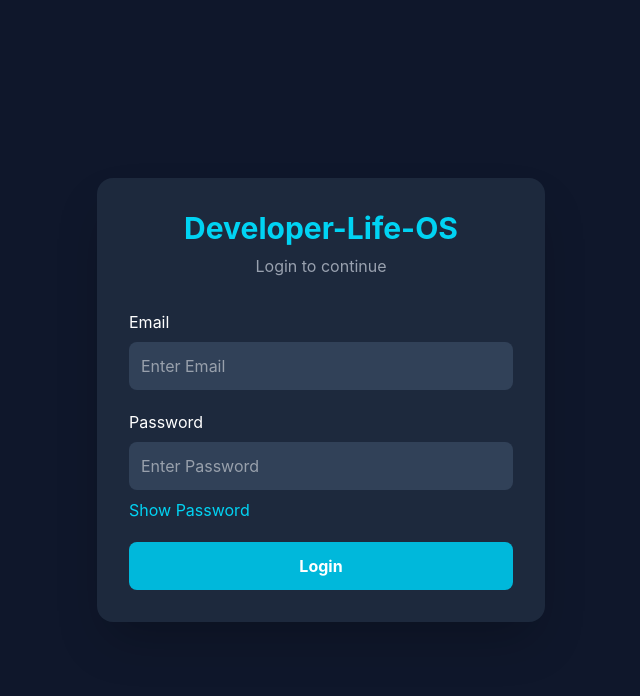
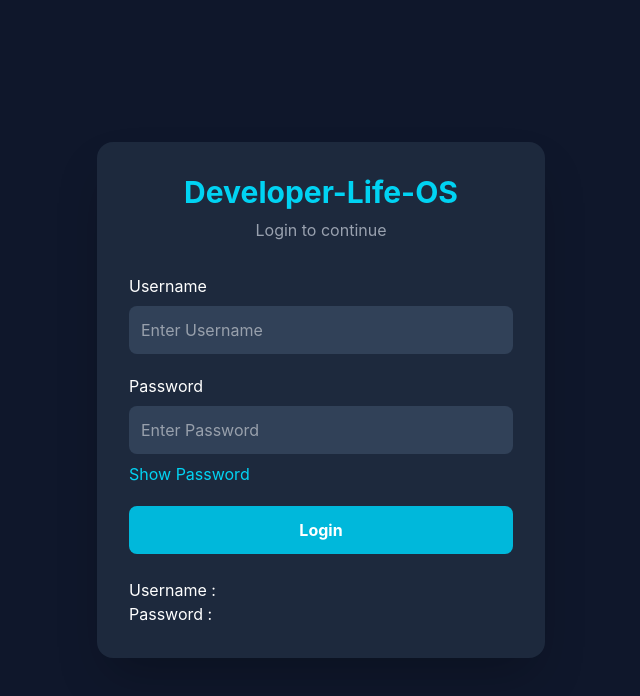
Before and after one commit to PrajapatiPushkar/developer-life-os-frontend, a React (Vite) app: page / in a window 1280 px wide. Shown: the top 696 px of the page, without its empty margins (319-959 px from the left). Built offline with nearby package versions, Linux system fonts and the light colour scheme.

Commit message:
Complete React form handling for login page

```diff
--- a/src/pages/Login.jsx
+++ b/src/pages/Login.jsx
@@ -4,7 +4,22 @@ function Login() {
 
   const [showPassword, setShowPassword] = useState(false);
 
+  const [username, setUsername] = useState("");
+
+  const [password, setPassword] = useState("");
+
+  const handleLogin = () => {
+
+    console.log("Username :", username);
+
+    console.log("Password :", password);
+
+    alert("Login Button Clicked");
+
+  };
+
   return (
+
     <div className="min-h-screen bg-slate-900 flex items-center justify-center">
 
       <div className="w-full max-w-md bg-slate-800 rounded-2xl shadow-2xl p-8">
@@ -17,19 +32,33 @@ function Login() {
           Login to continue
         </p>
 
-        <form className="mt-8 space-y-5">
+        <form
+          className="mt-8 space-y-5"
+          onSubmit={(e) => {
+            e.preventDefault();
+            handleLogin();
+          }}
+        >
+
+          {/* Username */}
 
           <div>
+
             <label className="text-white block mb-2">
-              Email
+              Username
             </label>
 
             <input
-              type="email"
-              placeholder="Enter Email"
+              type="text"
+              placeholder="Enter Username"
+              value={username}
+              onChange={(e) => setUsername(e.target.value)}
               className="w-full p-3 rounded-lg bg-slate-700 text-white outline-none focus:ring-2 focus:ring-cyan-400"
             />
+
           </div>
+
+          {/* Password */}
 
           <div>
 
@@ -40,6 +69,8 @@ function Login() {
             <input
               type={showPassword ? "text" : "password"}
               placeholder="Enter Password"
+              value={password}
+              onChange={(e) => setPassword(e.target.value)}
               className="w-full p-3 rounded-lg bg-slate-700 text-white outline-none focus:ring-2 focus:ring-cyan-400"
             />
 
@@ -53,7 +84,10 @@ function Login() {
 
           </div>
 
+          {/* Login Button */}
+
           <button
+            type="submit"
             className="w-full bg-cyan-500 hover:bg-cyan-600 transition text-white font-bold py-3 rounded-lg"
           >
             Login
@@ -61,9 +95,24 @@ function Login() {
 
         </form>
 
+        {/* Learning Purpose */}
+
+        <div className="mt-6 text-white">
+
+          <p>
+            Username : <span className="text-cyan-400">{username}</span>
+          </p>
+
+          <p>
+            Password : <span className="text-cyan-400">{password}</span>
+          </p>
+
+        </div>
+
       </div>
 
     </div>
+
   );
 
 }
--- /dev/null
+++ b/src/services/authService.js
@@ -0,0 +1,9 @@
+import axios from "axios";
+
+const API = axios.create({
+  baseURL: "http://localhost:8080/api/auth",
+});
+
+export const loginUser = (loginData) => {
+  return API.post("/login", loginData);
+};
```
